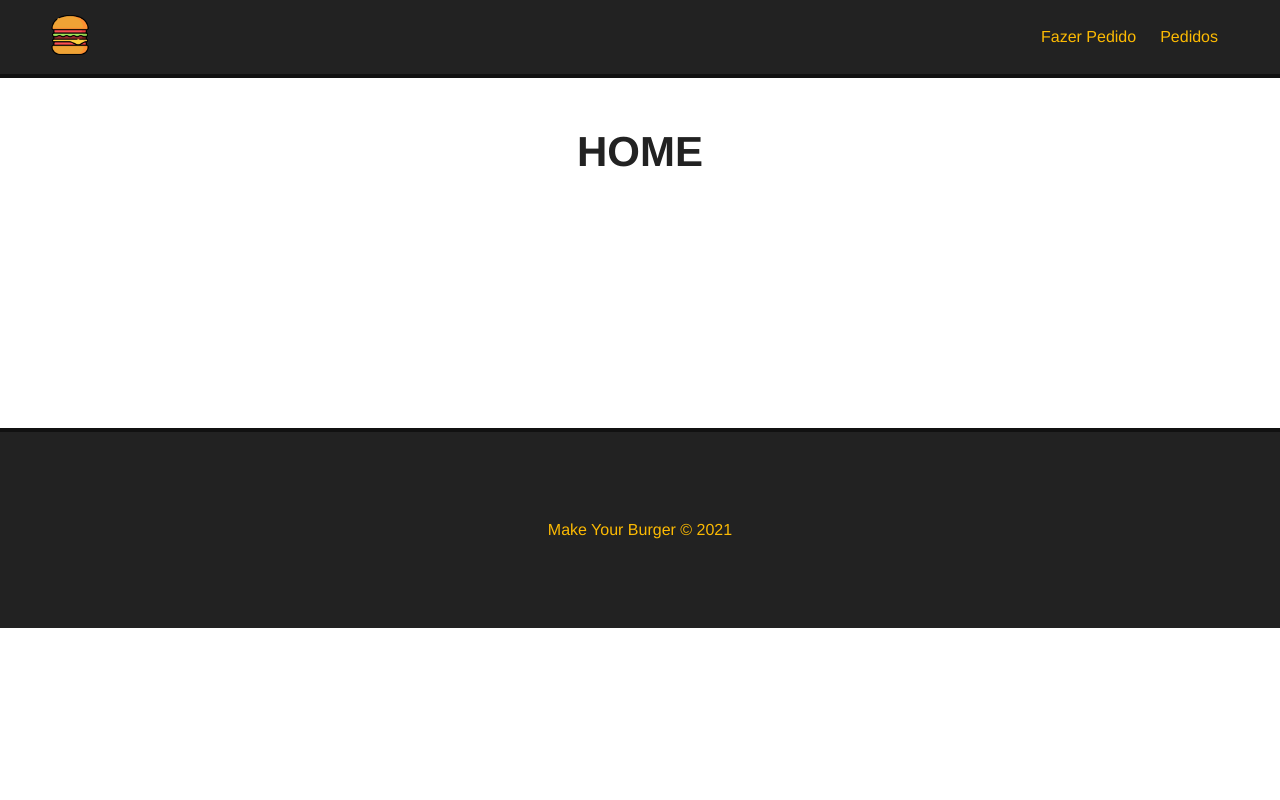
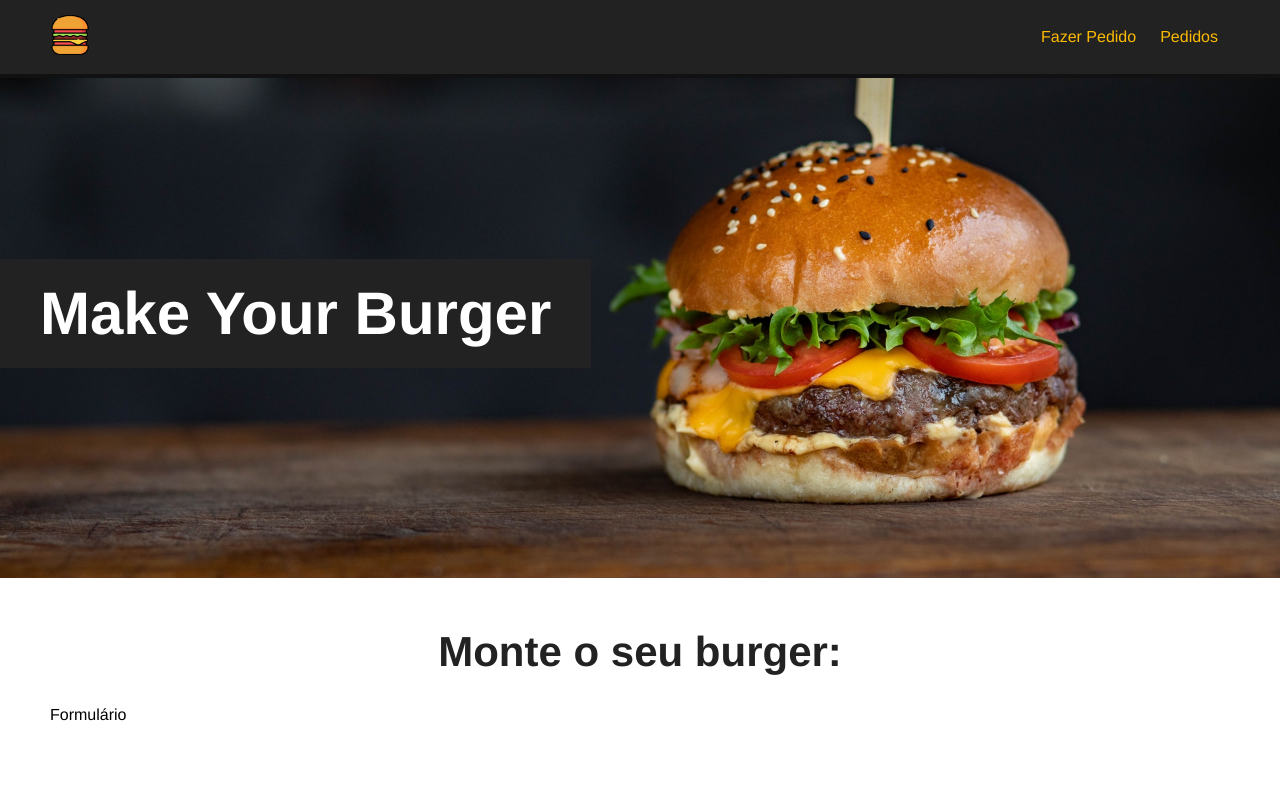
Before and after one commit to ThalesDFerreira/Front-Vue, a Vue app in the folder frontend-vue/: page / in a window 1280 px wide. Shown: the top 800 px of the page. Built offline with nearby package versions, Linux system fonts and the light colour scheme.

Commit message:
Criando banner da aplicação

```diff
--- a/frontend-vue/src/App.vue
+++ b/frontend-vue/src/App.vue
@@ -7,8 +7,8 @@
 </template>
 
 <script>
-import Navbar from './components/Navbar';
-import Footer from './components/Footer';
+import Navbar from './components/Navbar.vue';
+import Footer from './components/Footer.vue';
 export default {
   data: function () {
     return {
--- /dev/null
+++ b/frontend-vue/src/components/Banner.vue
@@ -0,0 +1,30 @@
+<template>
+  <div id="main-banner">
+    <h1>Make Your Burger</h1>
+  </div>
+</template>
+
+<script>
+export default {
+  name: 'Banner',
+};
+</script>
+
+<style scoped>
+#main-banner {
+  background-image: url('/public/img/burger.jpg');
+  background-position: 0 -250px;
+  background-size: cover;
+  height: 500px;
+  display: flex;
+  align-items: center;
+  justify-content: flex-start;
+}
+#main-banner h1 {
+  color: #fff;
+  text-align: center;
+  font-size: 60px;
+  background-color: #222;
+  padding: 20px 40px;
+}
+</style>
--- a/frontend-vue/src/components/Footer.vue
+++ b/frontend-vue/src/components/Footer.vue
@@ -6,8 +6,8 @@
 
 <script>
 export default {
-  name: "Footer"
-}
+  name: 'Footer',
+};
 </script>
 
 <style scoped>
--- a/frontend-vue/src/components/Navbar.vue
+++ b/frontend-vue/src/components/Navbar.vue
@@ -2,7 +2,7 @@
   <div>
     <nav id="nav">
       <router-link id="logo-url" to="/">
-        <img id="logo" :src="logo" :alt="alt">
+        <img id="logo" :src="logo" :alt="alt" />
       </router-link>
       <router-link to="/">Fazer Pedido</router-link>
       <router-link to="/pedidos">Pedidos</router-link>
@@ -12,9 +12,9 @@
 
 <script>
 export default {
-  name: "Navbar",
-  props: ["logo", "alt"]
-}
+  name: 'Navbar',
+  props: ['logo', 'alt'],
+};
 </script>
 
 <style scoped>
@@ -38,9 +38,9 @@
   color: #fcba03;
   text-decoration: none;
   margin: 12px;
-    transition: .5s;
+  transition: 0.5s;
 }
 #nav a:hover {
-    color: #FFF;
+  color: #fff;
 }
 </style>
--- a/frontend-vue/src/views/Home.vue
+++ b/frontend-vue/src/views/Home.vue
@@ -1,7 +1,18 @@
 <template>
+  <Banner />
   <div class="main-container">
-    <h1>HOME</h1>
+    <h1>Monte o seu burger:</h1>
+    <p>Formulário</p>
   </div>
 </template>
 
-<script></script>
+<script>
+import Banner from '../components/Banner.vue';
+
+export default {
+  name: 'Home',
+  components: {
+    Banner,
+  },
+};
+</script>
```
Also changed, not shown: frontend-vue/src/components/BurgerForm.vue (added, +12 -0 lines). Lines whose indentation alone changed are shown as unchanged.
